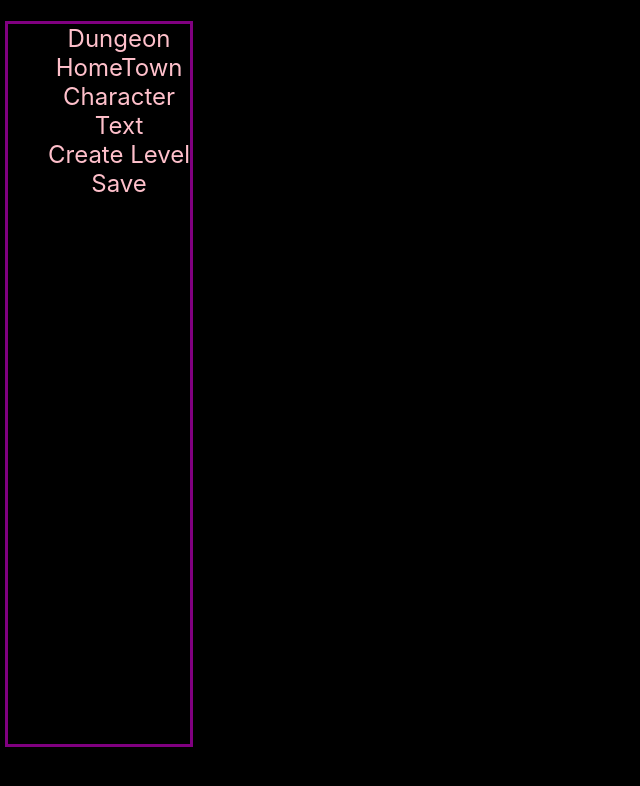
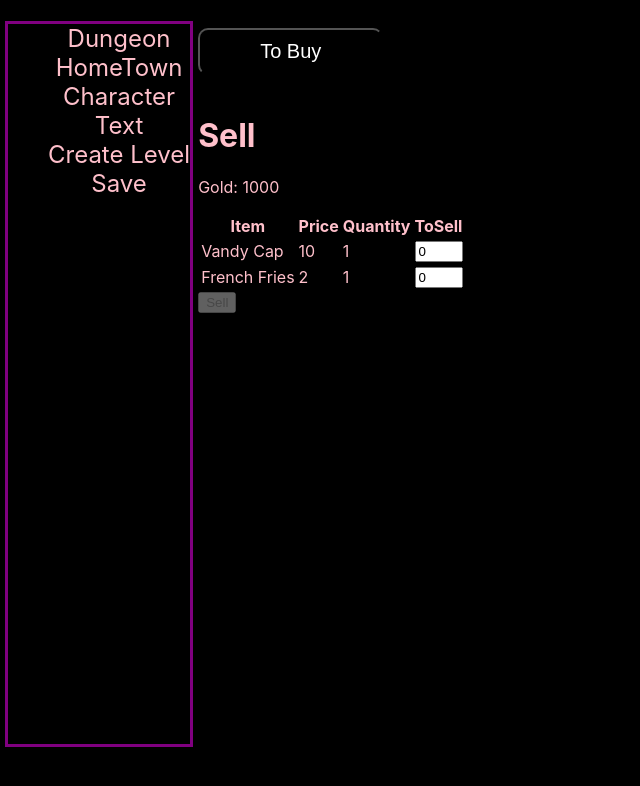
Before and after one commit to paynejj/cs4279-project, a React (Create React App) app in the folder project/: page /sell in a window 1280 px wide. Shown: the top 786 px of the page, without its empty margins (0-640 px from the left). Built offline with nearby package versions, Linux system fonts and the light colour scheme; what react-py would draw is missing.

Commit message:
bulk sell

```diff
--- a/project/src/App.tsx
+++ b/project/src/App.tsx
@@ -6,6 +6,7 @@ import DungeonUI from './Dungeon/UI/DungeonUI';
 import Hometown from './Hometown/Hometown';
 import SideBar from "./SideBar/SideBarUI";
 import Shop from "./Hometown/Shop";
+import ShopSell from "./Hometown/ShopSell";
 import Rest from "./Hometown/Rest";
 import Quest from "./Hometown/Quest";
 import DungeonSelect from "./Dungeon/UI/DungeonSelect";
@@ -38,6 +39,7 @@ function App() {
                   <Route path="/dungeon" element={<DungeonUI />} />
                   <Route path="/hometown" element={<Hometown />} />
                   <Route path="/shop" element={<Shop />} />
+                  <Route path="/sell" element={<ShopSell />} />
                   <Route path="/rest" element={<Rest />} />
                   <Route path="/quest" element={<Quest />} />
                   <Route path="/level-creator" element={<LevelCreator />} />
--- a/project/src/Hometown/Shop.tsx
+++ b/project/src/Hometown/Shop.tsx
@@ -8,8 +8,6 @@ import { shopData } from "./ShopHelper"
 import InfoTooltip from './InfoTooltip';
 import './Shop.css';
 
-
-import './Shop.css';
 function Shop() {
 
   const Button = styled.button`
@@ -117,6 +115,10 @@ textAlign: 'right'
     let path = `/hometown`;
     navigate(path);
   }
+  const routeChange2 = () => {
+    let path = `/sell`;
+    navigate(path);
+  }
 
   return (
     <div
@@ -124,7 +126,7 @@ textAlign: 'right'
       style={{ flexDirection: "column", height: "100%" }}
     >
       <Button onClick={routeChange}>Back</Button>
-
+      <Button onClick={routeChange2}>To Sell</Button>
       <div className="shop-list">
         <h1>Shop</h1>
         <div className="node">
--- /dev/null
+++ b/project/src/Hometown/ShopSell.tsx
@@ -0,0 +1,117 @@
+import React, { useState, useContext } from 'react';
+import { useNavigate } from "react-router-dom";
+import { Item } from "../Object/Item"
+import { PlayerDataContext } from "../Player/PlayerDataContext"
+import styled from "styled-components";
+
+const Button = styled.button`
+background-color: black;
+color: white;
+font-size: 20px;
+padding: 10px 60px;
+border-radius: 10px;
+margin: 20px 0px;
+cursor: pointer;
+`;
+
+const ShopSellScreen: React.FC = () => {
+    let inventoryRows: [string, Item][] = [];
+    const [inventory, setInvertory] = React.useState(inventoryRows);
+    const [selectedItems, setSelectedItems] = useState<Item[]>([]);
+    const { playerData, setPlayerData } = useContext(PlayerDataContext);
+
+
+    React.useEffect(() => {
+
+        let tempInventoryRows: [string, Item][] = [];
+        if (playerData) {
+            playerData.inventory.forEach(
+                (item, itemName) => {
+                    tempInventoryRows.push([itemName, item])
+                }
+            );
+            setInvertory(tempInventoryRows);
+        }
+    }, [playerData]);
+
+
+    const onSell = (items: Item[], totalValue: number) => {
+        const newPlayerData = { ...playerData };
+        if (newPlayerData) {
+            newPlayerData.gold += Math.ceil(totalValue * 0.8);
+            const newInventory = new Map(newPlayerData.inventory);
+            items.forEach(item => {
+                const itemInInventory = newInventory.get(item.name);
+                if (itemInInventory) {
+                    itemInInventory.amount -= item.amount;
+                    if (itemInInventory.amount === 0) {
+                        newInventory.delete(item.name);
+                    }
+                }
+            });
+            newPlayerData.inventory = newInventory;
+            setPlayerData(newPlayerData);
+        }
+
+    }
+
+    let navigate = useNavigate();
+    const routeChange = () => {
+        let path = `/shop`;
+        navigate(path);
+    }
+
+    const handleItemSelect = (item: Item, sellQuantity: number) => {
+        const itemIndex = selectedItems.findIndex(selectedItem => selectedItem.name === item.name);
+        if (itemIndex === -1) {
+            setSelectedItems([...selectedItems, { ...item, amount: sellQuantity }]);
+        } else {
+            const updatedSelectedItems = [...selectedItems];
+            updatedSelectedItems[itemIndex].amount = sellQuantity;
+            setSelectedItems(updatedSelectedItems);
+        }
+        console.log(selectedItems);
+    }
+
+    const handleSell = () => {
+        const totalValue = selectedItems.reduce((acc, item) => acc + item.value * item.amount, 0);
+        onSell(selectedItems, totalValue);
+        setSelectedItems([]);
+    }
+
+    return (
+        <div>
+            <Button onClick={routeChange}>To Buy</Button>
+            <h1>Sell</h1>
+            <p>Gold: {playerData.gold}</p>
+            <table>
+                <thead>
+                    <tr>
+                        <th>Item</th>
+                        <th>Price</th>
+                        <th>Quantity</th>
+                        <th>ToSell</th>
+                    </tr>
+                </thead>
+                <tbody>
+                    {inventory.map(idx => (
+                        <tr key={idx[1].name}>
+                            <td>{idx[1].name}</td>
+                            <td>{idx[1].value}</td>
+                            <td>{idx[1].amount}</td>
+                            <td>
+                                <input type="number" min={0} max={idx[1].amount} value={selectedItems.find(selectedItem => selectedItem.name === idx[1].name)?.amount || 0} onChange={(event) => handleItemSelect(idx[1], Number(event.target.value))} />
+                            </td>
+
+                        </tr>
+                    ))}
+                </tbody>
+            </table>
+            <div>
+                <button onClick={handleSell} disabled={!selectedItems.length}>Sell</button>
+            </div>
+        </div>
+    );
+}
+
+export default ShopSellScreen;
```
Also changed, not shown: project/src/TextEditor.jsx (+0 -10 lines).
